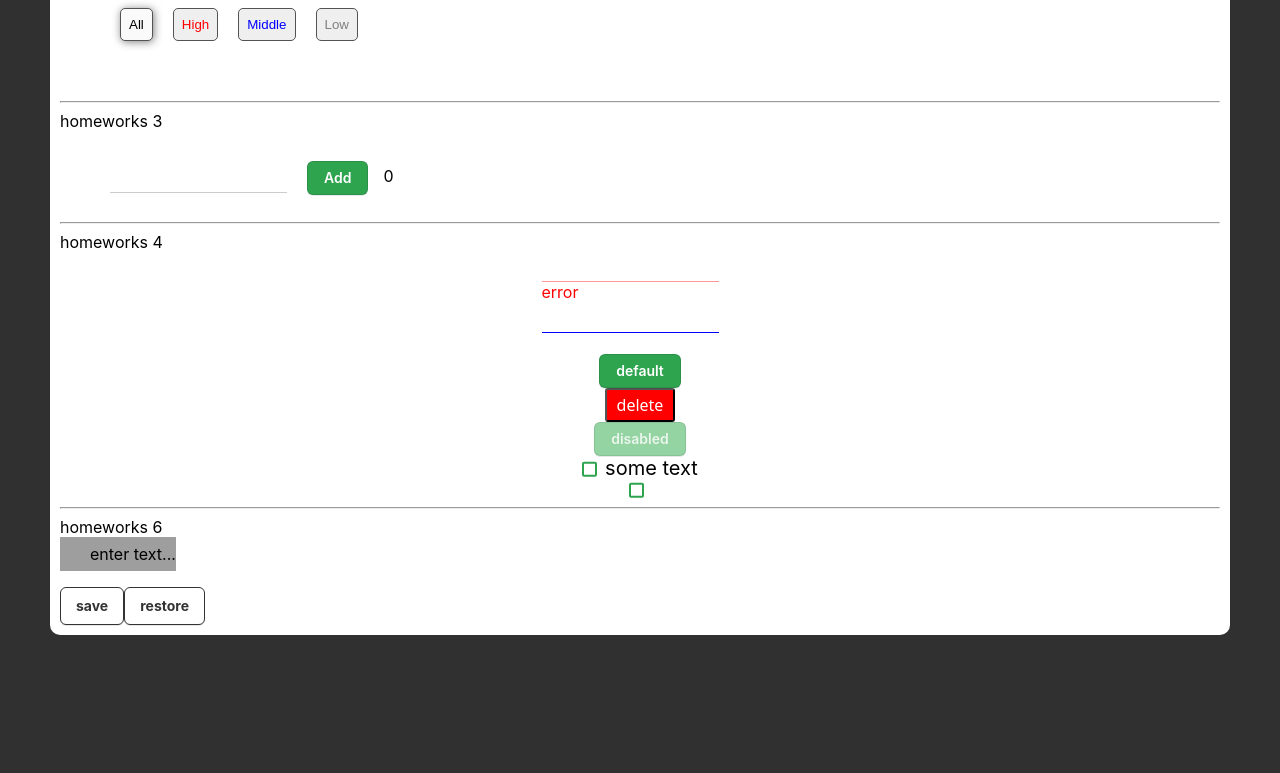
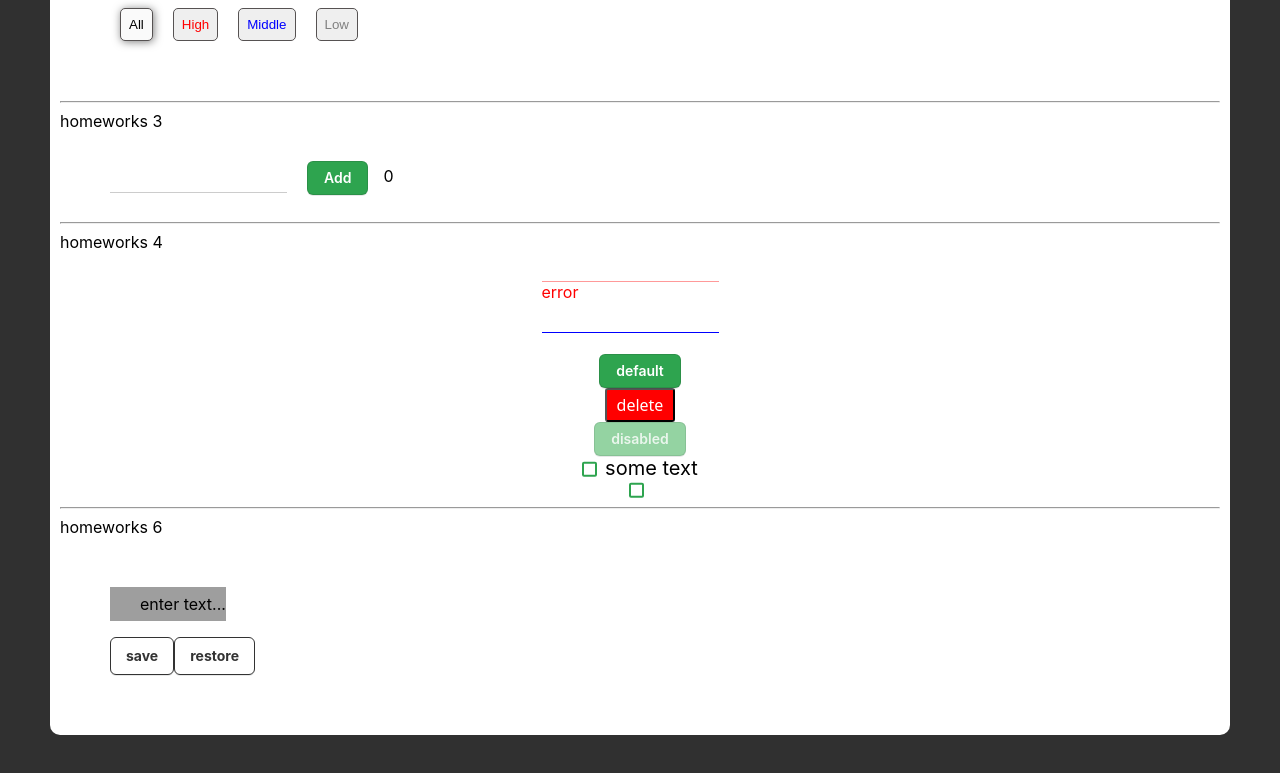
Before and after one commit to OlegPolishchuk/simple-react-homeworks, a React (Create React App) app: page /#/pre-junior in a window 1280 px wide. Shown: the part 668-1441 px from the top of the page. Before the commit the page ends 1353 px from the top, so only its background shows below. Built offline with nearby package versions, Linux system fonts and the light colour scheme; grey boxes are pictures that could not be loaded.

Commit message:
fix: HW6. component style

```diff
--- a/src/App.css
+++ b/src/App.css
@@ -36,3 +36,7 @@
     transform: rotate(360deg);
   }
 }
+
+.container {
+  padding: 50px;
+}
--- a/src/p2-homeworks/h6/HW6.tsx
+++ b/src/p2-homeworks/h6/HW6.tsx
@@ -1,5 +1,6 @@
 import React, {useState} from 'react'
 import s from './../h4/common/c2-SuperButton/SuperButton.module.css'
+import './../../App.css'
 import SuperEditableSpan from './common/c4-SuperEditableSpan/SuperEditableSpan'
 import SuperButton from '../h4/common/c2-SuperButton/SuperButton'
 import {restoreState, saveState} from './localStorage/localStorage'
@@ -15,13 +16,15 @@ function HW6() {
         setValue(state)
     }
 
+
     return (
         <div>
             <hr/>
             homeworks 6
 
             {/*should work (должно работать)*/}
-            <div >
+            <div className={'container'}>
+                <div>
                     <SuperEditableSpan
                         value={value}
                         onChangeText={setValue}
@@ -32,6 +35,7 @@ function HW6() {
                 <SuperButton className={`${s.default} ${s.white}`} onClick={restore}>restore</SuperButton>
 
             </div>
+        </div>
     )
 }
 
```
Also changed, not shown: src/p1-main/m1-ui/u1-app/App.module.css (line endings or trailing spaces). Lines whose indentation alone changed are shown as unchanged.
